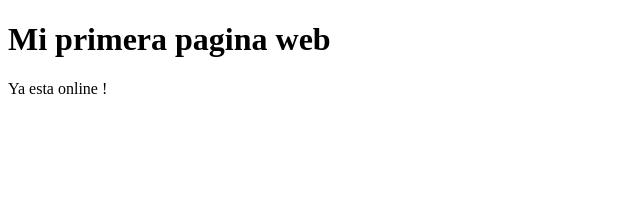
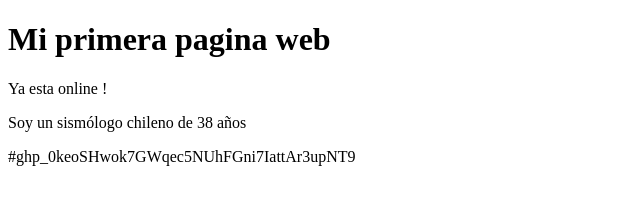
Before and after one commit to RodrigoC-A/rodrigoc-a.github.io, a plain HTML site: page index.html in a window 1280 px wide. Shown: the whole page, without its empty margins (0-640 px from the left). Drawn offline with Linux system fonts and the light colour scheme.

Commit message:
Add files via upload

```diff
--- a/index.html
+++ b/index.html
@@ -4,7 +4,10 @@
     <title>Titulo para la pagina</title>
 </head>
 <body>
+
     <h1>Mi primera pagina web</h1>
     <p>Ya esta online !</p>
+    <p>Soy un sismólogo chileno de 38 años</p>
 </body>
 </html>
+#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
```
